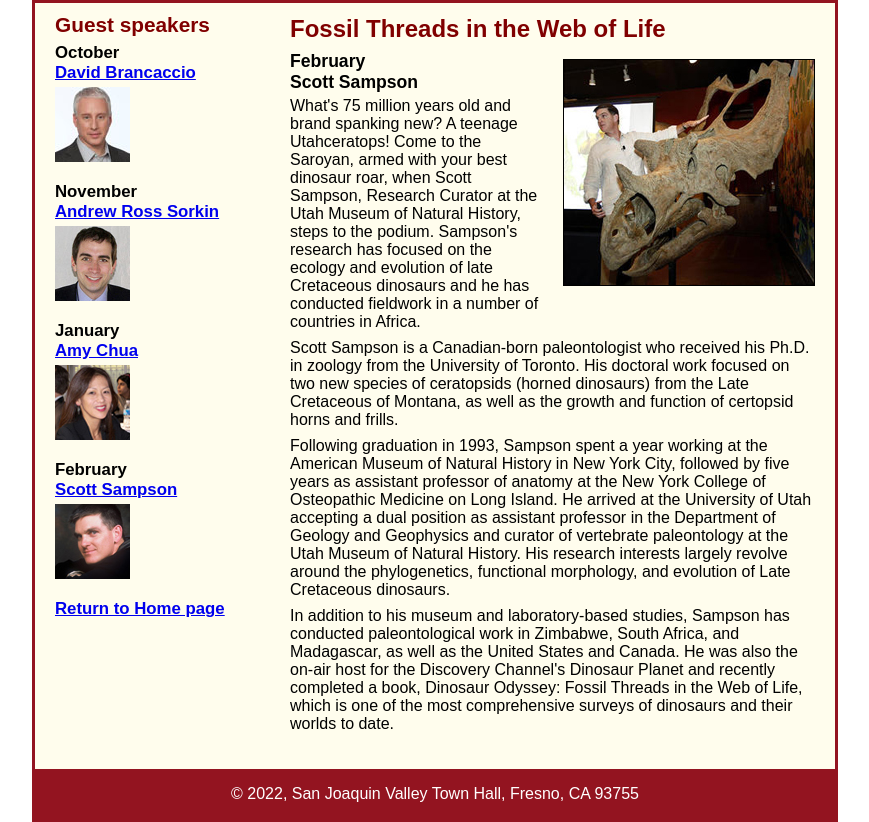
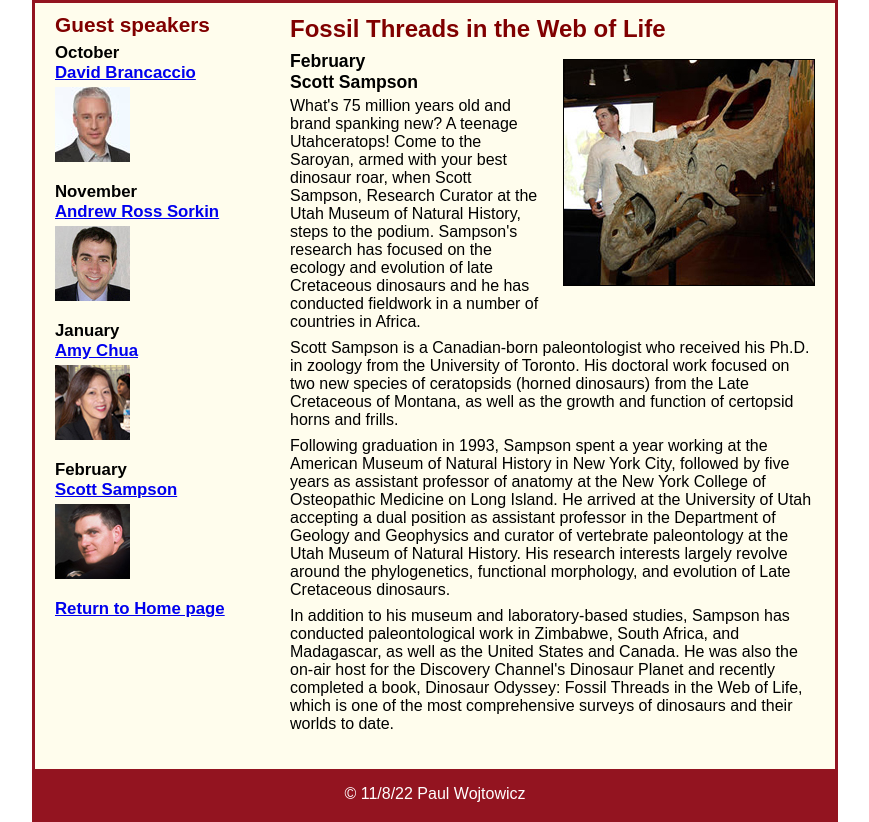
Before and after one commit to PaulWojtowicz/A10, a plain HTML site: page speakers/c6_sampson.html in a window 1280 px wide. Shown: the part 120-942 px from the top of the page, without its empty margins (205-1074 px from the left). Drawn offline with Linux system fonts and the light colour scheme.

Commit message:
Update c6_sampson.html

```diff
--- a/speakers/c6_sampson.html
+++ b/speakers/c6_sampson.html
@@ -58,7 +58,7 @@
 		</aside>
 	</main>
 	<footer>
-		<p>&copy; 2022, San Joaquin Valley Town Hall, Fresno, CA 93755</p>
+		<p>&copy; 11/8/22 Paul Wojtowicz </p>
 	</footer>
 </body>
 </html>
```
